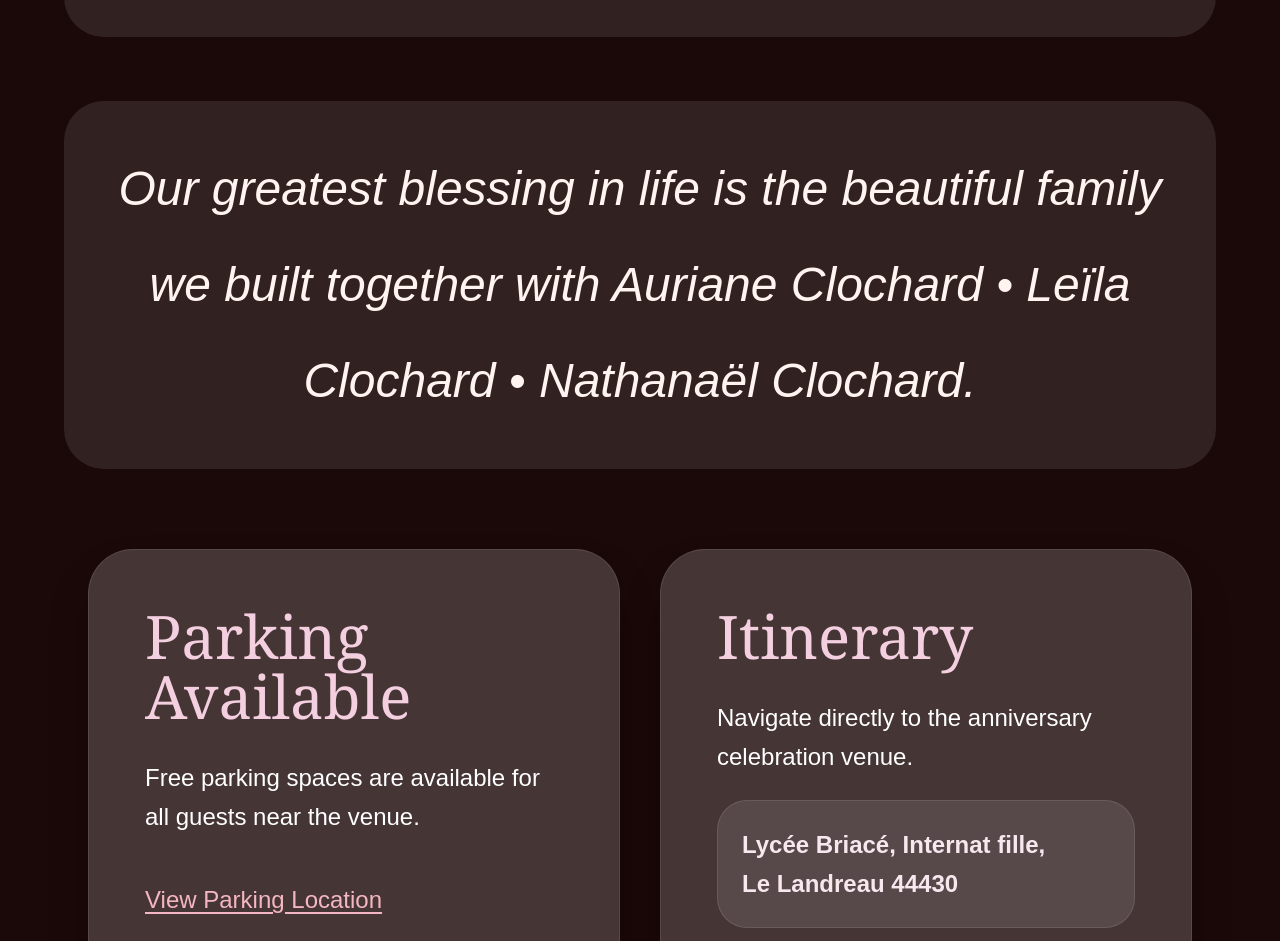
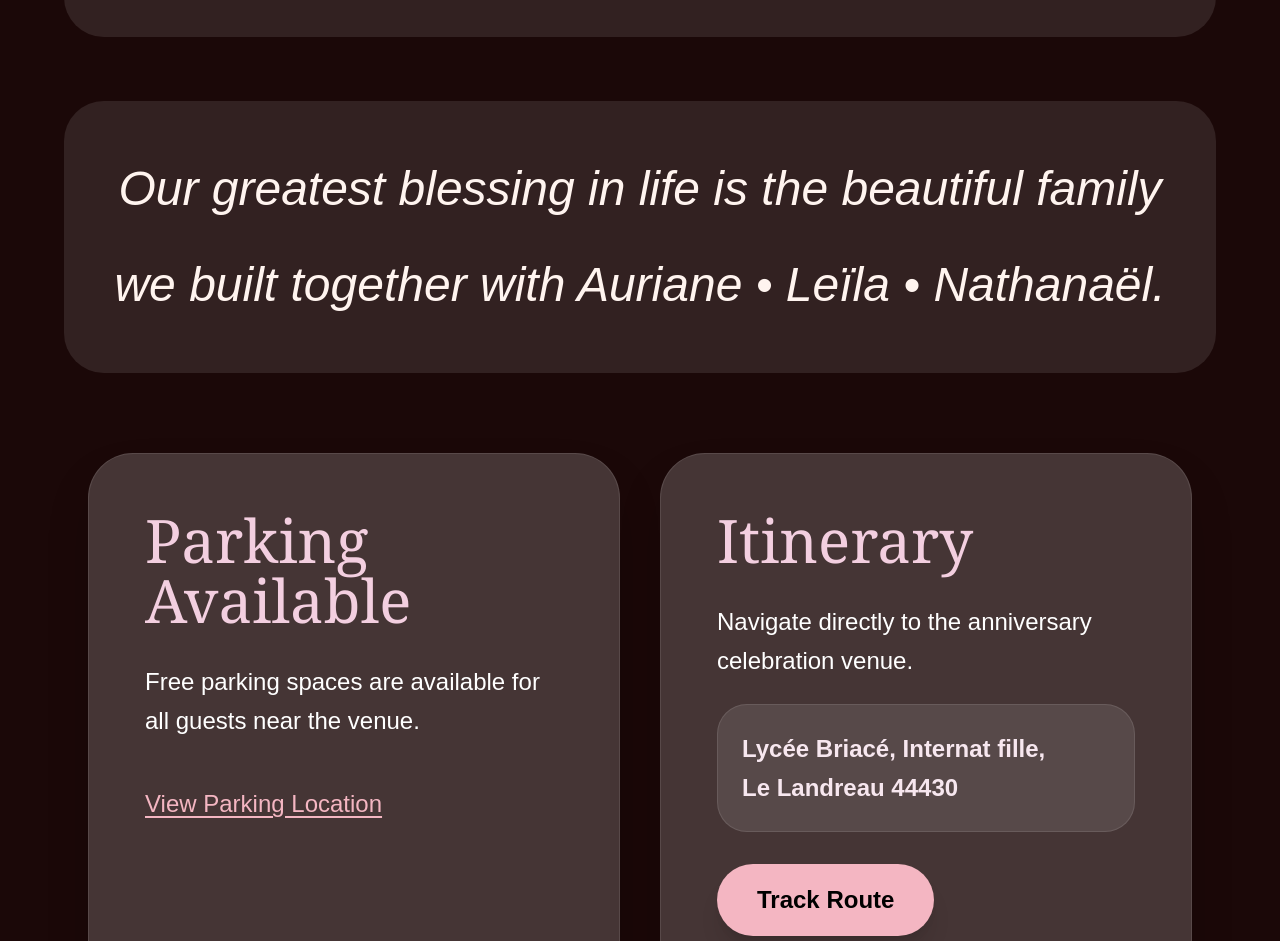
Before and after one commit to Nandinivadla/olisa, a Next.js app: page / in a window 1280 px wide. Shown: the part 1858-2799 px from the top of the page. Built offline with nearby package versions, Linux system fonts and the light colour scheme.

Commit message:
updated family names

```diff
--- a/app/page.tsx
+++ b/app/page.tsx
@@ -26,7 +26,7 @@ const [playing, setPlaying] = useState(false);
         "To help us keep these precious moments forever, please use this website to upload your photos, share your memories and leave us a heartfelt message.",
 
       family:
-        "Our greatest blessing in life is the beautiful family we built together with Auriane Clochard • Leïla Clochard • Nathanaël Clochard.",
+        "Our greatest blessing in life is the beautiful family we built together with Auriane • Leïla  • Nathanaël.",
 
       parking: "Parking Available",
 
```
